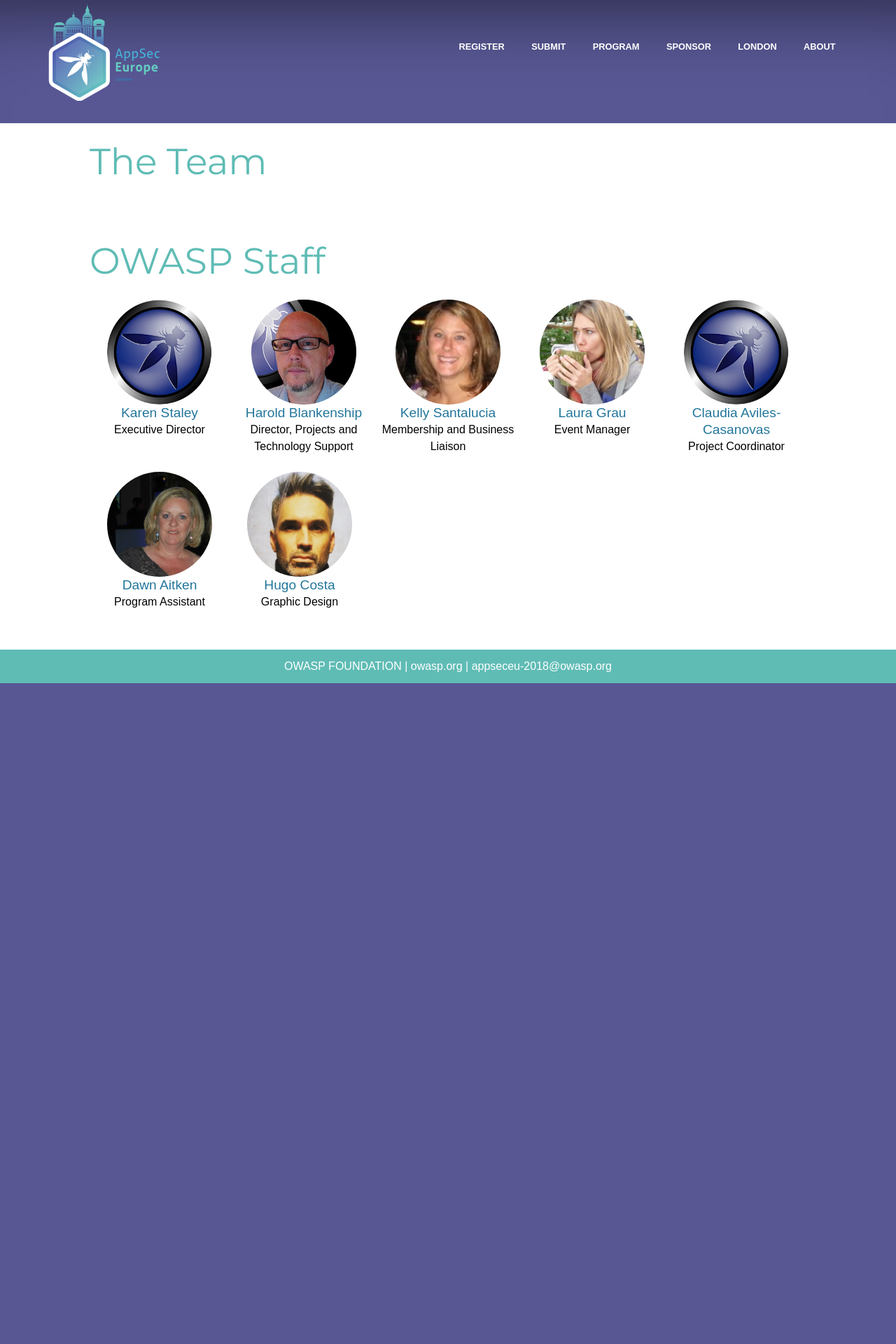
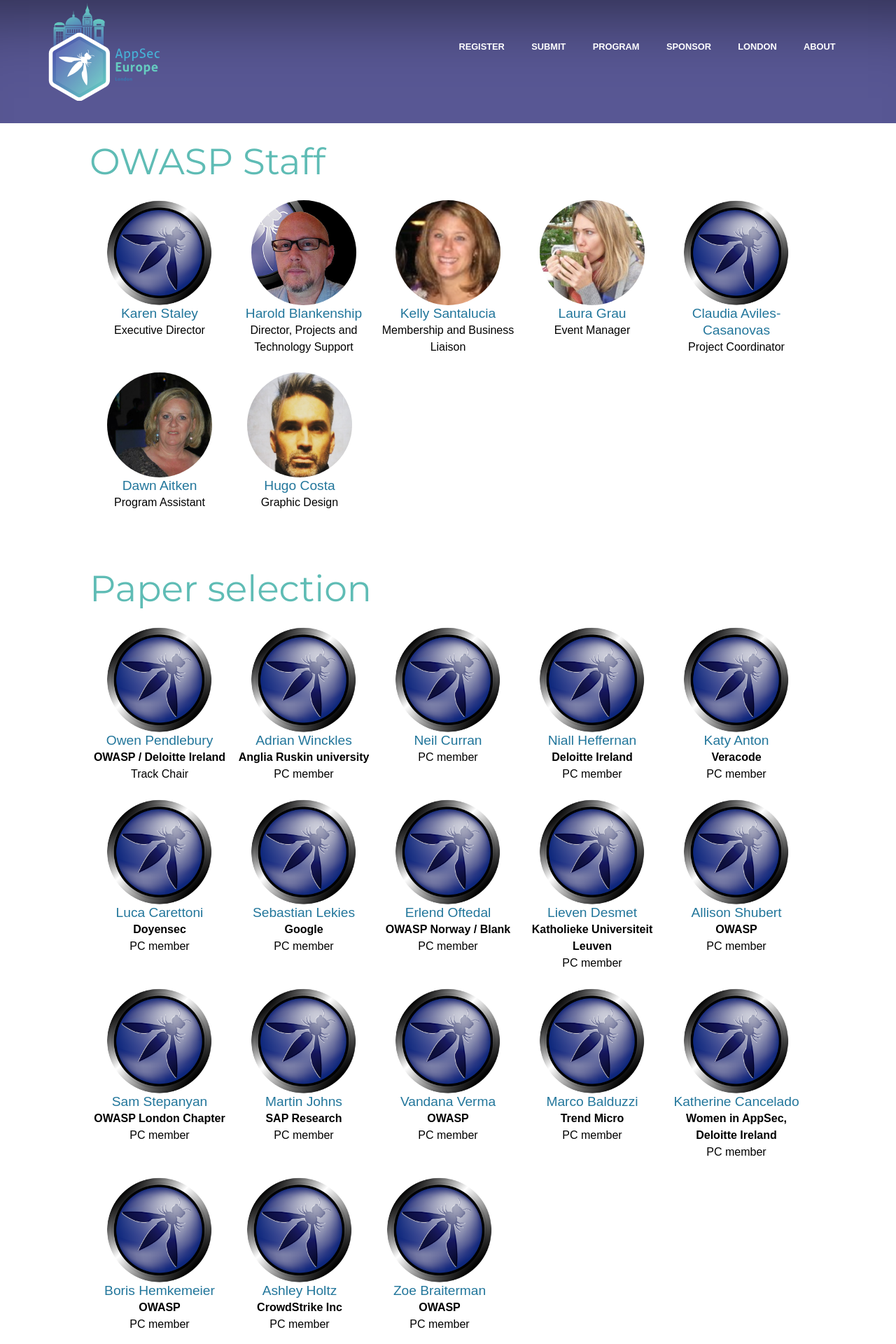
Before and after one commit to OWASP/AppSecEurope2018, a Jekyll site: the page built from about/team.html, in a window 1280 px wide. Shown: the top 1920 px of the page at 70% size. Built offline with Jekyll 4.4.1, drawn with Linux system fonts in a browser that asks for light colours; some web fonts are replaced; before the commit the page ends 976 px from its top, so only the background shows below that; some of the changed text lies outside the part shown.

Commit message:
CFP and CFT list on team page

```diff
--- a/_data/team.yml
+++ b/_data/team.yml
@@ -1,4 +1,84 @@
 conferenceteam:
+
+cfp:
+  - name: Owen Pendlebury
+    company: OWASP / Deloitte Ireland
+    role: Track Chair
+  - name: Adrian Winckles
+    company: Anglia Ruskin university
+    role: PC member
+  - name: Neil Curran
+    company:
+    role: PC member
+  - name: Niall Heffernan
+    company: Deloitte Ireland
+    role: PC member
+  - name: Katy Anton
+    company: Veracode
+    role: PC member
+  - name: Luca Carettoni
+    company: Doyensec
+    role: PC member
+  - name: Sebastian Lekies
+    company: Google
+    role: PC member
+  - name: Erlend Oftedal
+    company: OWASP Norway / Blank
+    role: PC member
+  - name: Lieven Desmet
+    company: Katholieke Universiteit Leuven
+    role: PC member
+  - name: Allison Shubert
+    company: OWASP
+    role: PC member
+  - name: Sam Stepanyan
+    company: OWASP London Chapter
+    role: PC member
+  - name: Martin Johns
+    company: SAP Research
+    role: PC member
+  - name: Vandana Verma
+    company: OWASP
+    role: PC member
+  - name: Marco Balduzzi
+    company: Trend Micro
+    role: PC member
+  - name: Katherine Cancelado
+    company: Women in AppSec, Deloitte Ireland
+    role: PC member
+  - name: Boris Hemkemeier
+    company: OWASP
+    role: PC member
+  - name: Ashley Holtz
+    company: CrowdStrike Inc
+    role: PC member
+  - name: Zoe Braiterman
+    company: OWASP
+    role: PC member
+
+cft:
+  - name: Martin Knobloch
+    company: OWASP Foundation
+    role: Track chair
+  - name: David Mathy
+    company: OWASP
+    role: PC member
+  - name: Ann Murtagh
+    company: OWASP
+    role: PC member
+  - name: Niall Heffernan
+    company: Deloitte Ireland
+    role: PC member
+  - name: Fiona Walsh
+    company: OWASP
+    role: PC member
+  - name: Adrian Winckles
+    company: Anglia Ruskin university
+    role: PC member
+  - name: Erlend Oftedal
+    company: OWASP Norway / Blank
+    role: PC member
+
 staff:
   - name: Karen Staley
     role: Executive Director
--- a/about/team.html
+++ b/about/team.html
@@ -3,18 +3,6 @@
 layout: multisection
 ---
 
-<section class="team-list">
-	<h1>The Team</h1>
-	<ul >
-	{% for member in site.data.team.conferenceteam %}
-	<li>
-		<div style="background-image: url(../assets/images/team/{{member.image | default: 'owasp_logo.png'}})" alt="{{member.name}} {{member.role}}"></div>
-		<h4>{{member.name}}</h4>
-		<span class="role">{{member.role}}</span>
-	</li>
-	{% endfor %}
-	</ul>
-</section>
 <section class="team-list">
 	<h1>OWASP Staff</h1>
 	<ul>
@@ -27,3 +15,30 @@
 	{% endfor %}
 	</ul>
 </section>
+
+<section class="team-list">
+	<h1>Paper selection</h1>
+	<ul >
+	{% for member in site.data.team.cfp %}
+	<li>
+		<div style="background-image: url(../assets/images/team/{{member.image | default: 'owasp_logo.png'}})" alt="{{member.name}} {{member.role}}"></div>
+		<h4>{{member.name}}</h4>
+		<span class="company">{{member.company}}</span>
+		<span class="role">{{member.role}}</span>
+	</li>
+	{% endfor %}
+	</ul>
+</section>
+<section class="team-list">
+	<h1>Training selection</h1>
+	<ul >
+	{% for member in site.data.team.cft %}
+	<li>
+		<div style="background-image: url(../assets/images/team/{{member.image | default: 'owasp_logo.png'}})" alt="{{member.name}} {{member.role}}"></div>
+		<h4>{{member.name}}</h4>
+		<span class="company">{{member.company}}</span>
+		<span class="role">{{member.role}}</span>
+	</li>
+	{% endfor %}
+	</ul>
+</section>
--- a/assets/_sass/_teamlist.scss
+++ b/assets/_sass/_teamlist.scss
@@ -32,6 +32,9 @@
 				background-position: center center;
 				background-size:cover;
 			}
+			span.company {
+				font-weight: bold;
+			}
 
 			span {
 				display: block;
```
